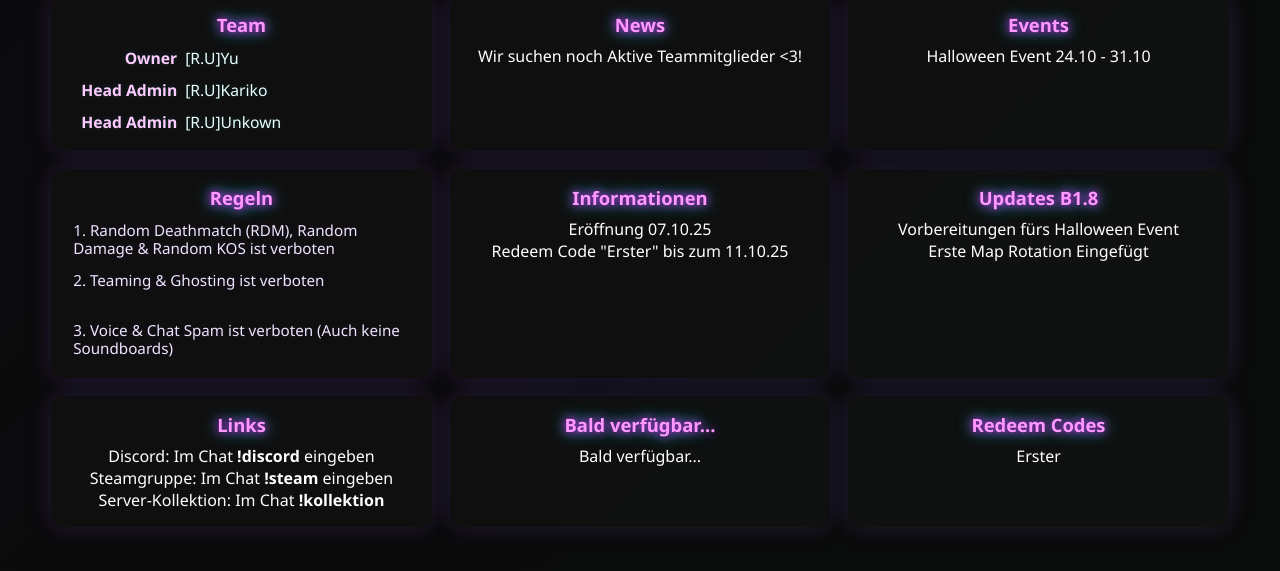
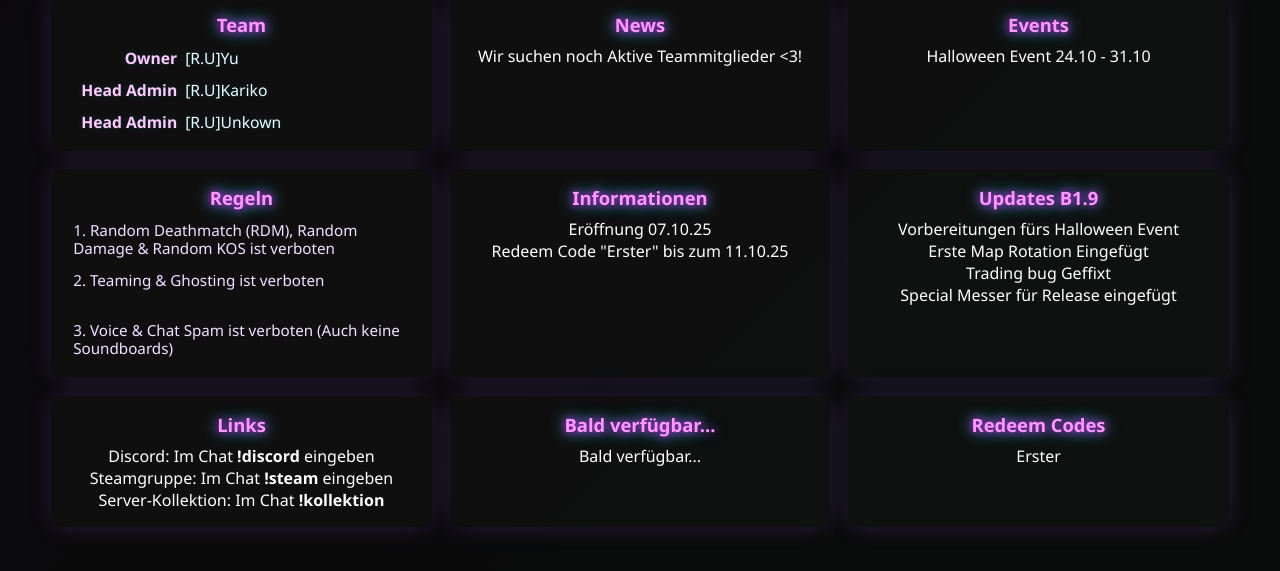
Before and after one commit to Yunicornx3/retarded-unicorns-modt, a plain HTML site: page index.html in a window 1280 px wide. Shown: the part 229-800 px from the top of the page. Drawn offline with Linux system fonts and the light colour scheme.

Commit message:
index.html

```diff
--- a/index.html
+++ b/index.html
@@ -68,11 +68,12 @@
         </ul>
       </div>
       <div class="box">
-        <h2>Updates B1.8</h2>
+        <h2>Updates B1.9</h2>
         <ul>
           <li>Vorbereitungen fürs Halloween Event</li>
           <li>Erste Map Rotation Eingefügt</li>
-          <li></li>
+          <li>Trading bug Geffixt</li>
+          <li>Special Messer für Release eingefügt</li>
         </ul>
       </div>
 
```
